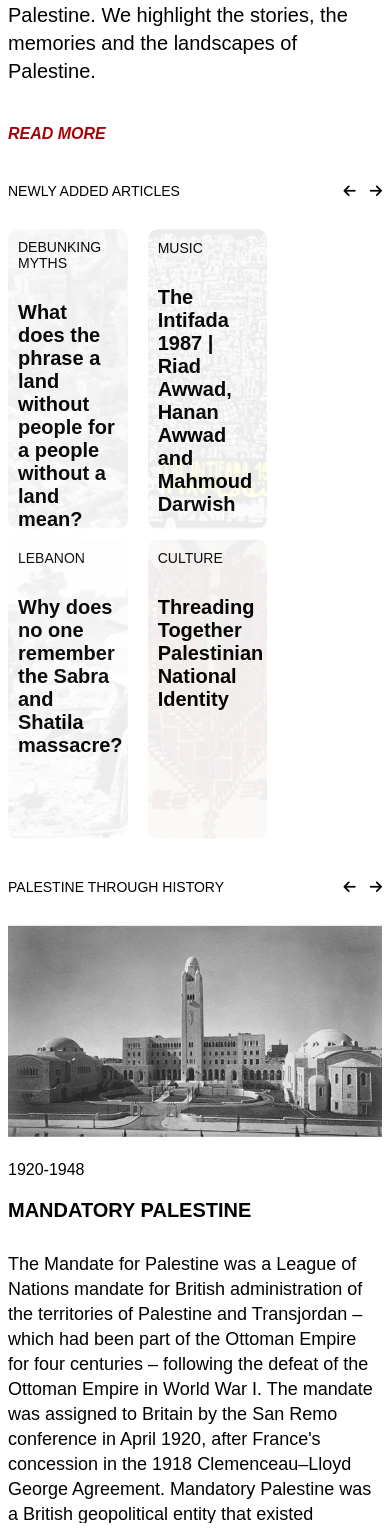
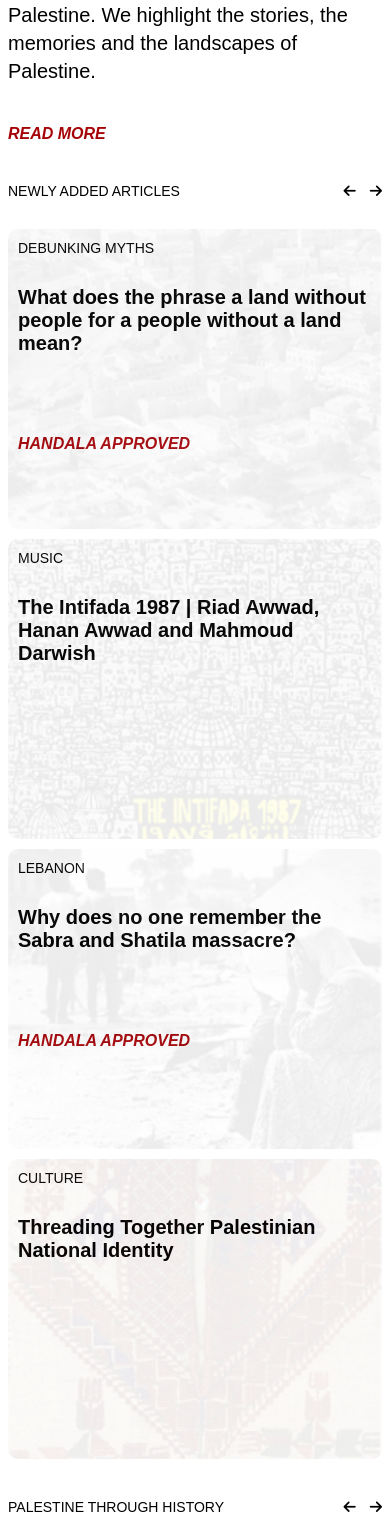
Before and after one commit to 1PalestineTech/rp_web_project, a Flask app: page / in a window 390 px wide. Shown: the part 586-2116 px from the top of the page. Run offline with Flask 3, Linux system fonts and the light colour scheme; some libraries are stand-ins or nearby versions.

```diff
--- a/static/css/homepage.css
+++ b/static/css/homepage.css
@@ -85,12 +85,12 @@ img.background-img{
 }
 @media only screen and (max-width: 1400px) {
   .image-container {
-    width:30%;
+    width:24%;
   }
 }
 @media only screen and (max-width: 780px) {
   .image-container {
-    width:24%;
+    width:47%;
   }
 }
 @media screen and (max-width: 1020px){
@@ -107,3 +107,8 @@ img.background-img{
         width:100% !important;
     }
 }
+@media only screen and (max-width: 450px) {
+  .image-container {
+    width:100%;
+  }
+}
```
